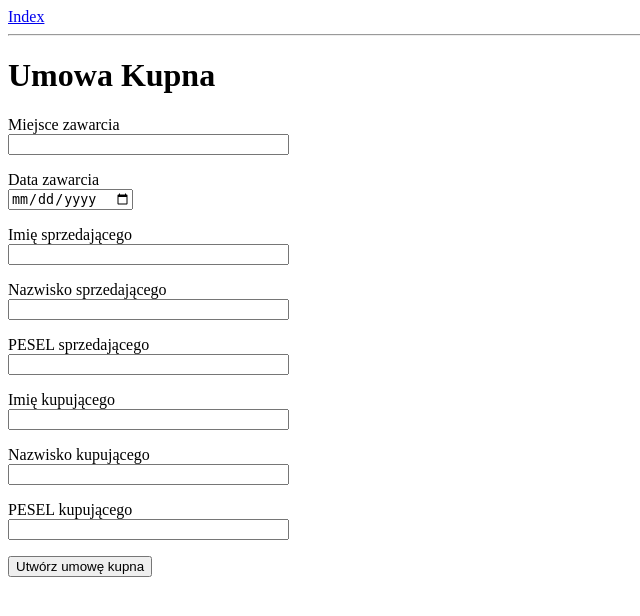
After one commit to cyber-Olga-2077/czas_na_umowe, a Flask app: page /kupno in a window 1280 px wide. The commit adds this page. Shown: the top 616 px of the page, without its empty margins (0-640 px from the left). Run offline with Flask 3, Linux system fonts and the light colour scheme.

Commit message:
Umowa Kupna finished

```diff
--- a/app/forms.py
+++ b/app/forms.py
@@ -40,3 +40,16 @@ class UmowaAuto(FlaskForm):
     numer_vim = StringField('Numer VIM', validators=[DataRequired()])
     cena = StringField('Cena', validators=[DataRequired()])
     submit = SubmitField('Utwórz umowę sprzedaży auta')
+
+
+class UmowaKupno(FlaskForm):
+
+    miejsce_zawarcia = StringField('Miejsce zawarcia', validators=[DataRequired()])
+    data_zawarcia = DateField('Data zawarcia', validators=[DataRequired()])
+    imie_sprzedajacego = StringField('Imię sprzedającego', validators=[DataRequired()])
+    nazwisko_sprzedajacego = StringField('Nazwisko sprzedającego', validators=[DataRequired()])
+    pesel_sprzedajacego = StringField('PESEL sprzedającego', validators=[DataRequired()])
+    imie_kupujacego = StringField('Imię kupującego', validators=[DataRequired()])
+    nazwisko_kupujacego = StringField('Nazwisko kupującego', validators=[DataRequired()])
+    pesel_kupujacego = StringField('PESEL kupującego', validators=[DataRequired()])
+    submit = SubmitField('Utwórz umowę kupna')
--- a/app/routes.py
+++ b/app/routes.py
@@ -4,6 +4,9 @@ from app.forms import UmowaNajmu
 from app.creating_pdf import create_pdf_najem
 from app.forms import UmowaAuto
 from app.creating_pdf import create_pdf_pojazd
+from app.forms import UmowaKupno
+from app.creating_pdf import create_pdf_kupno
+
 
 @app.route('/')
 @app.route('/index')
@@ -59,3 +62,21 @@ def formularz_auta():
         }
         return create_pdf_pojazd(data)
     return render_template('umowa_auto.html', title='Umowa Sprzedaży Pojazdu', form=form)
+
+
+@app.route('/kupno', methods=['GET', 'POST'])
+def formularz_kupno():
+    form = UmowaKupno()
+    if form.validate_on_submit():
+        data = {
+            'miejsce_zawarcia': form.miejsce_zawarcia.data,
+            'data_zawarcia': form.data_zawarcia.data,
+            'imie_sprzedajacego': form.imie_sprzedajacego.data,
+            'nazwisko_sprzedajacego': form.nazwisko_sprzedajacego.data,
+            'pesel_sprzedajacego': form.pesel_sprzedajacego.data,
+            'imie_kupujacego': form.imie_kupujacego.data,
+            'nazwisko_kupujacego': form.nazwisko_kupujacego.data,
+            'pesel_kupujacego': form.pesel_kupujacego.data,
+        }
+        return create_pdf_kupno(data)
+    return render_template('umowa_kupno.html', title='Umowa Kupna', form=form)
--- a/app/templates/index.html
+++ b/app/templates/index.html
@@ -5,5 +5,6 @@
     <ul>
         <li><a href="/auto">Umowa Sprzedaży Pojazdu</a></li>
         <li><a href="/najem">Umowa Najmu</a></li>
+        <li><a href="/kupno">Umowa Kupna</a></li>
     </ul>
 {% endblock %}
--- /dev/null
+++ b/app/templates/umowa_kupno.html
@@ -0,0 +1,73 @@
+{% extends "base.html" %}
+
+{% block content %}
+    <h1>Umowa Kupna</h1>
+    <form action="" method="post" novalidate>
+        {{ form.hidden_tag() }}
+      <p>
+          {{ form.miejsce_zawarcia.label }}<br>
+          {{ form.miejsce_zawarcia(size=32) }}<br>
+          {% for error in form.miejsce_zawarcia.errors %}
+          <span style="color: red;">[{{ error }}]</span>
+          {% endfor %}
+      </p>
+
+      <p>
+          {{ form.data_zawarcia.label }}<br>
+          {{ form.data_zawarcia(size=32) }}<br>
+          {% for error in form.data_zawarcia.errors %}
+          <span style="color: red;">[{{ error }}]</span>
+          {% endfor %}
+      </p>
+
+      <p>
+          {{ form.imie_sprzedajacego.label }}<br>
+          {{ form.imie_sprzedajacego(size=32) }}<br>
+          {% for error in form.imie_sprzedajacego.errors %}
+          <span style="color: red;">[{{ error }}]</span>
+          {% endfor %}
+      </p>
+
+      <p>
+          {{ form.nazwisko_sprzedajacego.label }}<br>
+          {{ form.nazwisko_sprzedajacego(size=32) }}<br>
+          {% for error in form.nazwisko_sprzedajacego.errors %}
+          <span style="color: red;">[{{ error }}]</span>
+          {% endfor %}
+      </p>
+
+      <p>
+          {{ form.pesel_sprzedajacego.label }}<br>
+          {{ form.pesel_sprzedajacego(size=32) }}<br>
+          {% for error in form.pesel_sprzedajacego.errors %}
+          <span style="color: red;">[{{ error }}]</span>
+          {% endfor %}
+      </p>
+
+      <p>
+          {{ form.imie_kupujacego.label }}<br>
+          {{ form.imie_kupujacego(size=32) }}<br>
+          {% for error in form.imie_kupujacego.errors %}
+          <span style="color: red;">[{{ error }}]</span>
+          {% endfor %}
+      </p>
+
+      <p>
+          {{ form.nazwisko_kupujacego.label }}<br>
+          {{ form.nazwisko_kupujacego(size=32) }}<br>
+          {% for error in form.nazwisko_kupujacego.errors %}
+          <span style="color: red;">[{{ error }}]</span>
+          {% endfor %}
+      </p>
+
+      <p>
+          {{ form.pesel_kupujacego.label }}<br>
+          {{ form.pesel_kupujacego(size=32) }}<br>
+          {% for error in form.pesel_kupujacego.errors %}
+          <span style="color: red;">[{{ error }}]</span>
+          {% endfor %}
+      </p>
+
+        <p>{{ form.submit() }}</p>
+    </form>
+{% endblock %}
```
Also changed, not shown: app/creating_pdf.py (+30 -1 lines).
